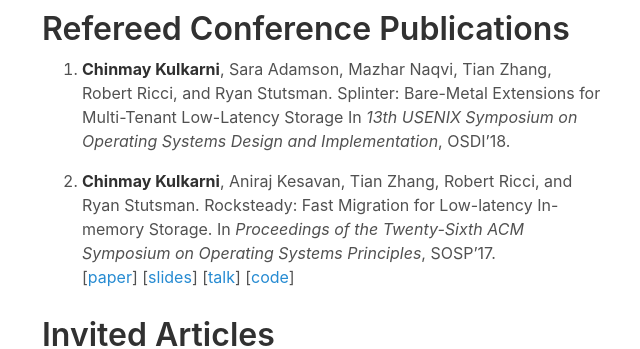
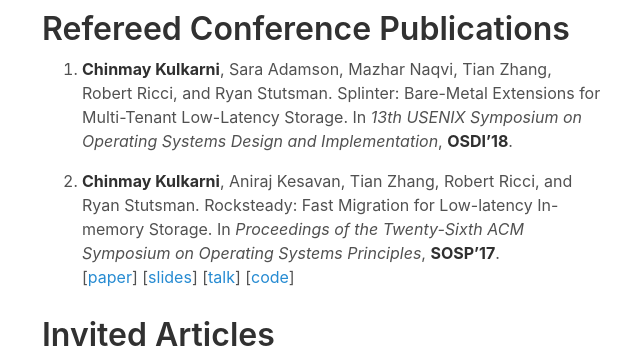
Before and after one commit to chinkulkarni/chinkulkarni.github.io, a Jekyll site: the page built from index.md, in a window 1280 px wide. Shown: the part 594-943 px from the top of the page, without its empty margins (318-958 px from the left). Built offline with Jekyll 4.4.1, drawn with Linux system fonts in a browser that asks for light colours.

Commit message:
Fix punctuation.

```diff
--- a/index.md
+++ b/index.md
@@ -31,12 +31,12 @@ Distributed Systems, Cloud Computing, and Operating Systems.
 # Refereed Conference Publications
 
 1. **Chinmay Kulkarni**, Sara Adamson, Mazhar Naqvi, Tian Zhang, Robert Ricci, and Ryan Stutsman.
-   Splinter: Bare-Metal Extensions for Multi-Tenant Low-Latency Storage
-   In *13th USENIX Symposium on Operating Systems Design and Implementation*, OSDI'18.<br>
+   Splinter: Bare-Metal Extensions for Multi-Tenant Low-Latency Storage.
+   In *13th USENIX Symposium on Operating Systems Design and Implementation*, **OSDI'18**.<br>
 
 2. **Chinmay Kulkarni**, Aniraj Kesavan, Tian Zhang, Robert Ricci, and Ryan Stutsman.
    Rocksteady: Fast Migration for Low-latency In-memory Storage.
-   In *Proceedings of the Twenty-Sixth ACM Symposium on Operating Systems Principles*, SOSP'17.<br>
+   In *Proceedings of the Twenty-Sixth ACM Symposium on Operating Systems Principles*, **SOSP'17**.<br>
    [[paper](https://dl.acm.org/authorize?N659115)]
    [[slides](https://chinkulkarni.github.io/public/rocksteady.pdf)]
    [[talk](https://www.youtube.com/watch?v=FW8AkWee6Qo)]
```
